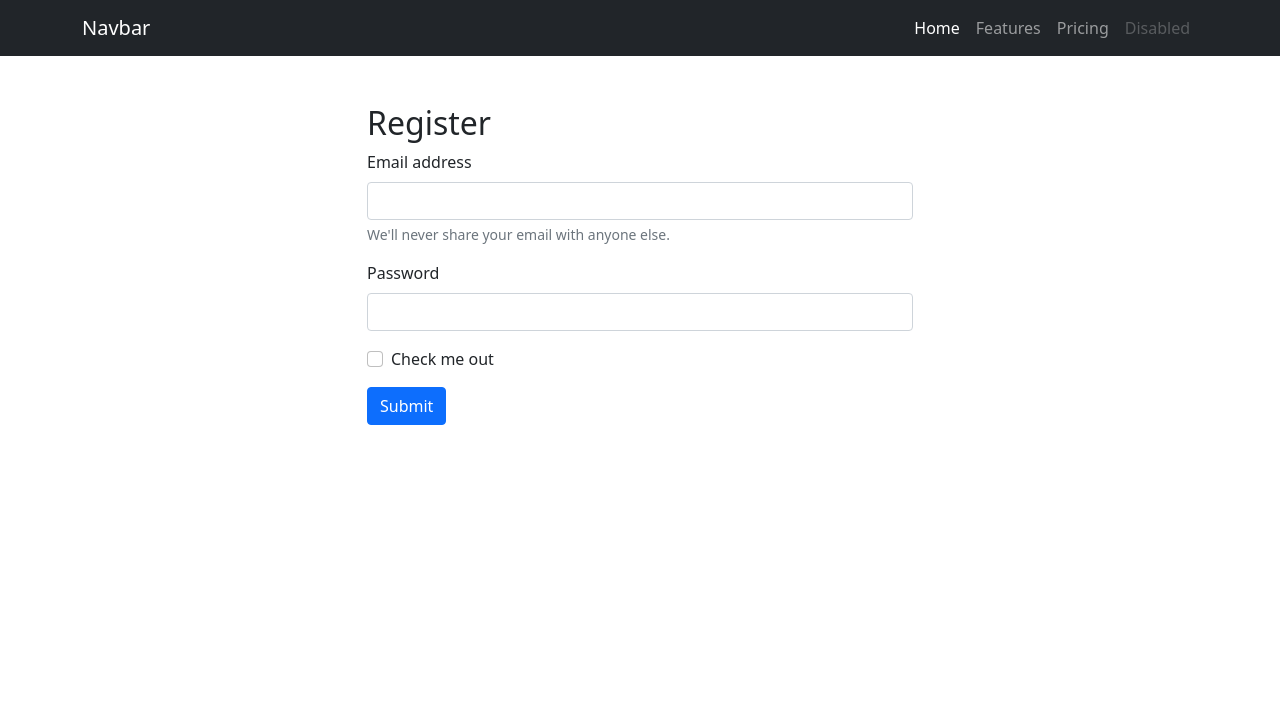
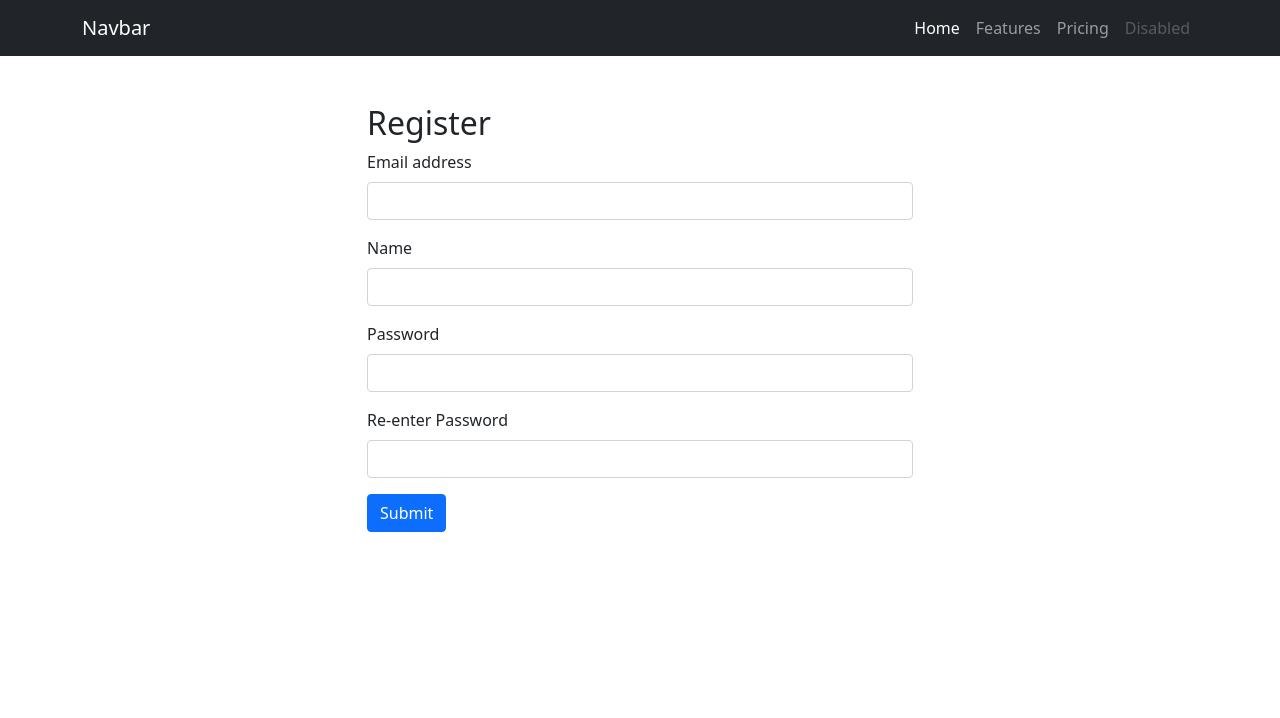
Before and after one commit to tangohead/reckoner, a Flask app: page /auth/register in a window 1280 px wide. Shown: the top 718 px of the page. Run offline with Flask 2, Linux system fonts and the light colour scheme; parts of the project's set-up code (start-up, migrations or seed data) failed here and were passed over.

Commit message:
auth reg

```diff
--- a/reckoner/auth.py
+++ b/reckoner/auth.py
@@ -10,6 +10,9 @@ bp = Blueprint('auth', __name__, url_prefix="/auth")
 @bp.route('/register', methods=('GET', 'POST'))
 def register():
     if request.method == "POST":
-        pass
+        email = request.form["email"]
+        name = request.form["name"]
+        pwd1 = request.form["pwd1"]
+        pwd2 = request.form['pwd2']
 
     return render_template('auth/register.html')
--- a/reckoner/templates/auth/register.html
+++ b/reckoner/templates/auth/register.html
@@ -5,19 +5,24 @@
 {% endblock %}
 
 {% block content %}
-    <form>
+    <form method="post">
         <div class="mb-3">
-            <label for="exampleInputEmail1" class="form-label">Email address</label>
-            <input type="email" class="form-control" id="exampleInputEmail1" aria-describedby="emailHelp">
-            <div id="emailHelp" class="form-text">We'll never share your email with anyone else.</div>
+            <label for="email" class="form-label">Email address</label>
+            <input type="email" class="form-control" id="email" aria-describedby="emailHelp">
+            <div id="emailHelp" class="form-text"></div>
         </div>
         <div class="mb-3">
-            <label for="exampleInputPassword1" class="form-label">Password</label>
-            <input type="password" class="form-control" id="exampleInputPassword1">
+            <label for="name" class="form-label">Name</label>
+            <input type="name" class="form-control" id="name" aria-describedby="nameHelp">
+            <div id="nameHelp" class="form-text"></div>
         </div>
-        <div class="mb-3 form-check">
-            <input type="checkbox" class="form-check-input" id="exampleCheck1">
-            <label class="form-check-label" for="exampleCheck1">Check me out</label>
+        <div class="mb-3">
+            <label for="password1" class="form-label">Password</label>
+            <input type="password" class="form-control" id="password1">
+        </div>
+        <div class="mb-3">
+            <label for="password2" class="form-label">Re-enter Password</label>
+            <input type="password" class="form-control" id="password2">
         </div>
         <button type="submit" class="btn btn-primary">Submit</button>
     </form>
```
